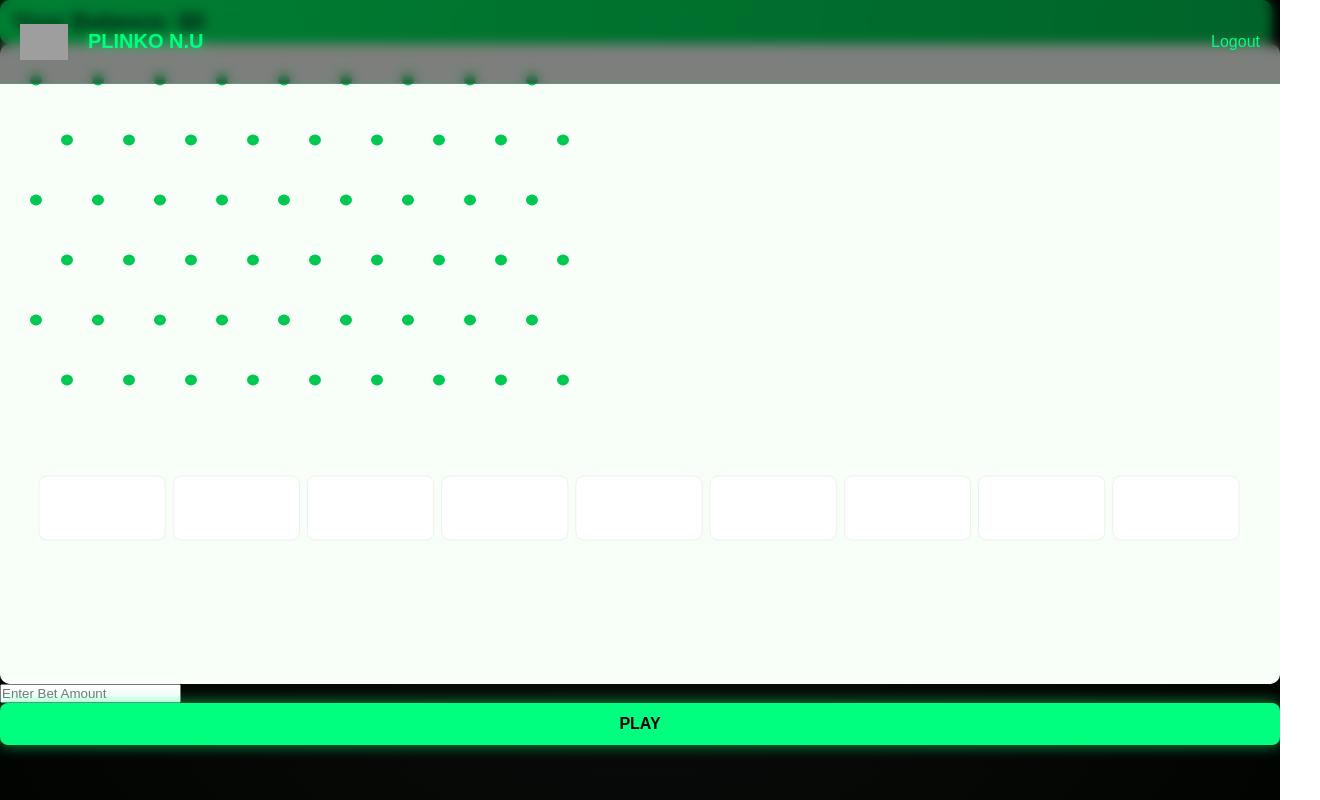
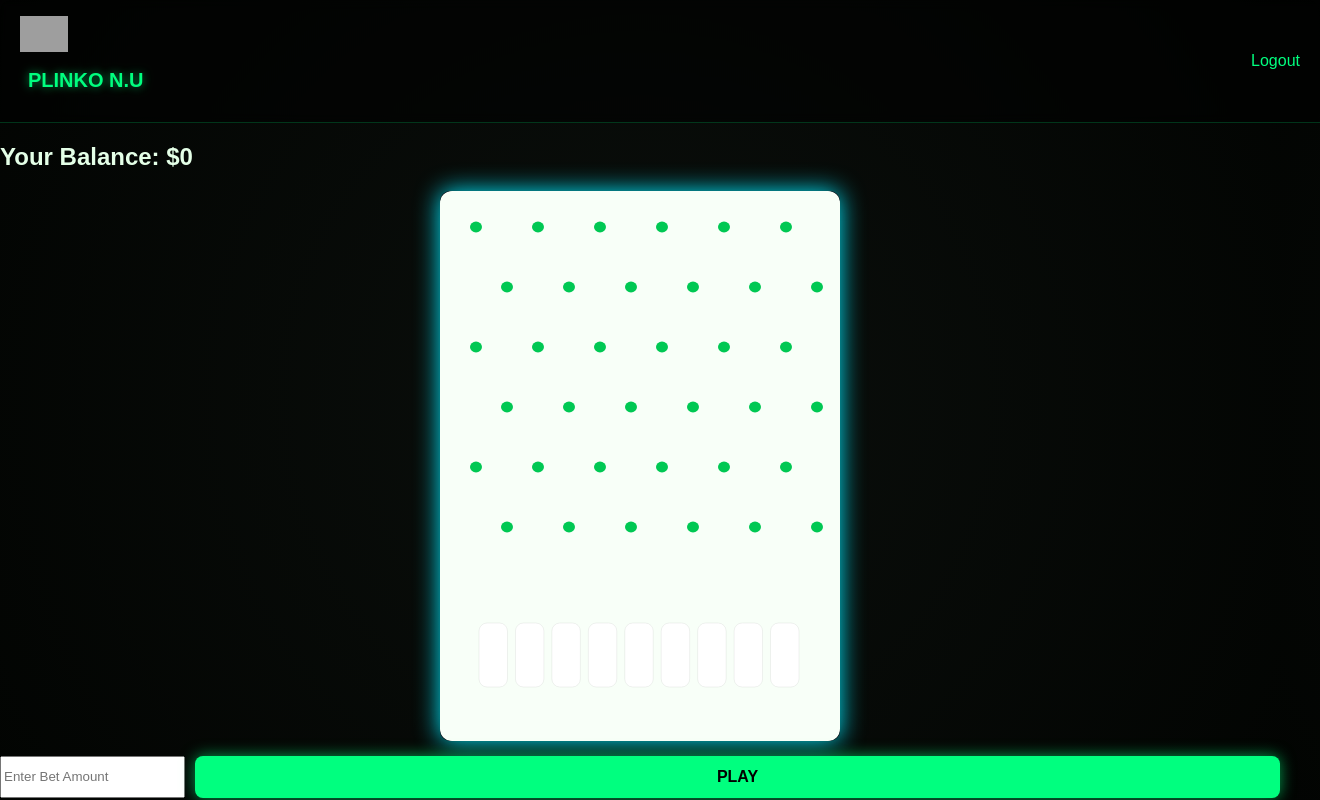
Before and after one commit to Ariana1313/plinko-app, a website: page frontend/plinko.html in a window 1280 px wide. Shown: the whole page, 1320 px wide, since content can reach past the window. Drawn offline with Linux system fonts and the light colour scheme; no server answers; sample sign-in values are in the browser's storage; grey boxes are pictures that could not be loaded.

Commit message:
Update plinko.css

```diff
--- a/frontend/css/plinko.css
+++ b/frontend/css/plinko.css
@@ -1,70 +1,37 @@
-/* plinko.css - dedicated for the game page (mobile-first) */
-:root{
-  --bg: #fff;
-  --neon: #00ff66;
-  --neon-2: #00c853;
-  --muted: #6b7280;
-  --text: #071014;
-  --card-bg: #fff;
-  --board-bg: #f7fff7;
+/* Plinko Board Style */
+.plinko-board-section {
+    display: flex;
+    justify-content: center;
+    margin-top: 20px;
 }
 
-*{box-sizing:border-box;margin:0;padding:0}
-html,body{height:100%}
-body{font-family:Inter,system-ui,Arial; background:var(--bg); color:var(--text); -webkit-font-smoothing:antialiased;}
+#plinkoCanvas {
+    background: #0b0f18;
+    border-radius: 10px;
+    box-shadow: 0 0 25px #00eaff;
+    width: 100%;
+    max-width: 400px;
+    height: 550px;
+}
 
-.site-header{
-  position:fixed;left:0;right:0;top:0;height:84px;background:#fff;display:flex;align-items:center;justify-content:space-between;padding:12px 18px;border-bottom:1px solid rgba(0,0,0,0.04);z-index:1000;
+/* Buttons */
+.actions {
+    margin-top: 15px;
+    display: flex;
+    justify-content: center;
+    gap: 10px;
 }
-.site-header .left{display:flex;align-items:center;gap:12px}
-.logo-card{width:56px;height:56px;object-fit:contain;border-radius:8px}
-.brand h1{font-size:26px;margin:0;color:#071014}
-.user-line{display:flex;align-items:center;gap:10px;margin-top:6px}
-.profile-pic{width:44px;height:44px;border-radius:50%;border:3px solid rgba(0,255,102,0.8);object-fit:cover}
-.username{font-weight:700}
-.user-id.small{font-size:12px;color:#666}
 
-.site-header .right{display:flex;align-items:center;gap:12px}
-.balance-box{background:linear-gradient(90deg,var(--neon),var(--neon-2));padding:8px 12px;border-radius:10px;color:#032;margin-right:8px}
-.balance-box .label{font-size:12px;color:rgba(0,0,0,0.6)}
-.balance-box .balance-amount{font-weight:900;font-size:18px}
+.btn {
+    padding: 10px 20px;
+    background: #00eaff;
+    color: #000;
+    border: none;
+    border-radius: 8px;
+    font-size: 17px;
+    font-weight: bold;
+}
 
-.container{max-width:1100px;margin:120px auto 120px;padding:18px}
-
-/* layout */
-.plinko-area{display:flex;gap:18px;align-items:flex-start}
-.canvas-wrap{flex:1;background:linear-gradient(180deg, rgba(0,255,102,0.02), #fff);padding:22px;border-radius:12px;box-shadow:0 12px 40px rgba(0,0,0,0.04);position:relative}
-.controls{width:320px}
-.control-card{background:#fff;border-radius:12px;padding:18px;border:1px solid rgba(0,0,0,0.04);box-shadow:0 12px 30px rgba(0,0,0,0.04)}
-
-/* canvas */
-#plinkoCanvas{width:100%;height:auto;border-radius:10px;background:linear-gradient(180deg,#f6fff6,#ffffff);display:block;}
-
-/* slot labels */
-#slotLabels{display:flex;justify-content:space-between;padding:6px 12px;font-weight:700;color:#2d6b48}
-#slotLabels .slot{padding:6px 10px;border-radius:6px}
-
-/* controls */
-.control-card h3{margin-bottom:8px}
-.control-card label.small{font-size:12px;color:var(--muted)}
-.control-card input[type=number]{width:100%;padding:12px;border-radius:10px;border:1px solid rgba(0,0,0,0.08);margin:8px 0 12px}
-.btn{background:linear-gradient(90deg,var(--neon),var(--neon-2)); color:#032; padding:10px 16px;border-radius:12px;border:none;font-weight:800;cursor:pointer}
-.btn.ghost{background:transparent;border:1px solid rgba(0,0,0,0.06);color:var(--text)}
-.btn.large{width:100%;padding:12px}
-
-.ref-row{display:flex;gap:8px;margin-top:8px}
-.ref-row input{flex:1;padding:10px;border:1px solid rgba(0,0,0,0.06);border-radius:8px}
-.ref-row .btn{padding:8px 10px}
-
-/* result box */
-.result-box{margin-top:12px;padding:12px;border-radius:10px;background:linear-gradient(180deg,#f8fff8,#fff);color:#055;min-height:46px}
-
-/* footer */
-.footer{position:fixed;left:0;right:0;bottom:0;background:#fff;padding:12px;border-top:1px solid rgba(0,0,0,0.04);text-align:center;color:#888;font-size:13px}
-
-/* small screens */
-@media (max-width:960px){
-  .plinko-area{flex-direction:column}
-  .controls{width:auto}
-  .container{margin:110px 12px 100px}
+.btn:hover {
+    background: #00a7c2;
 }
```
